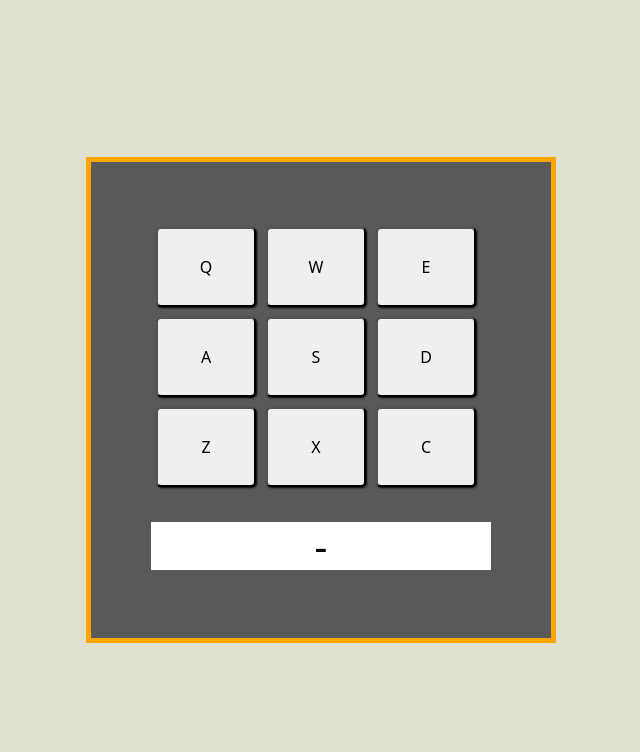
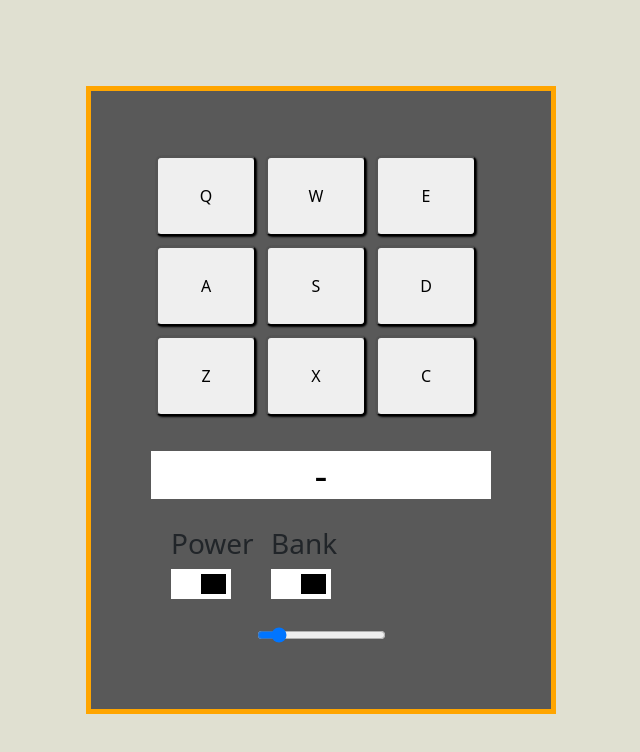
Before and after one commit to Im-Abhi/Drum-Machine, a React app: page / in a window 1280 px wide. Shown: the whole page, without its empty margins (319-959 px from the left). Built offline with nearby package versions, Linux system fonts and the light colour scheme.

Commit message:
Add controls

```diff
--- a/src/App.css
+++ b/src/App.css
@@ -27,6 +27,12 @@
     border-radius: 5px;
     box-shadow: 1px 1px 2px black;
   }
+  .controls{
+    width: 100px;
+    text-align:center;
+    padding: 20px;
+    display:inline-block;
+  }
   @media screen and (max-width:650px){
     #drum-machine{
       transform: scale(0.7);
@@ -37,3 +43,20 @@
     border: none ;
     box-shadow: none !IMPORTANT;
   }
+  .switch{
+    width: 60px;
+    height: 30px;
+    background-color:white;
+    padding:5px;
+  }
+  .slider{
+    width: 25px;
+    height: 20px;
+    background-color: black;
+    float: right;
+  }
+
+  .slidecontainer{
+    width: 100%;
+    text-align:center;
+  }
--- a/src/Components/App.js
+++ b/src/Components/App.js
@@ -1,5 +1,6 @@
 import React ,{ useState } from "react";
 import DrumPads from "./DrumPads";
+import Controls from "./Controls";
 
 const bankOne = [
   {
@@ -116,20 +117,58 @@ const bankTwo = [
 ];
 
 function App(){
+  const [power, setPower] = useState(true);
   const [ bank, setBank ] = useState(bankOne);
   const [ curString, setCurString ] = useState("-");
-  function changeStyle(target){
-    target.classList.add('activeStyle');
-    setTimeout(()=>{
-      target.classList.remove('activeStyle');
-    },200);
+  const [ volume,setVolume ] = useState(13);
+  function changeStyle(target) {
+    if (!power) return;
+    target.classList.add("activeStyle");
+    setTimeout(() => {
+      target.classList.remove("activeStyle");
+    }, 200);
   }
-  function playSound(key,id){
+  function changeBank(e) {
+    if (!power) return;
+    const float = e.target.style.float;
+    if (float === "left") {
+      e.target.style.float = "right";
+      setBank(bankOne);
+      setCurString("Heater Kit");
+    } else {
+      e.target.style.float = "left";
+      setBank(bankTwo);
+      setCurString("Smooth Piano Kit");
+    }
+  }
+  function changeControls(e) {
+    const float = e.target.style.float;
+    if (float === "left") {
+      e.target.style.float = "right";
+    } else {
+      e.target.style.float = "left";
+      setCurString("-");
+    }
+    setPower(!power);
+  }
+  function playSound(key, id) {
+    if (!power) {
+      setCurString("-");
+      return;
+    }
     const audio = document.getElementById(key);
     changeStyle(audio.parentElement);
     setCurString(id);
     audio.currentTime = 0;
+    audio.volume = volume/100;
     audio.play();
+  }
+  function controlslider(e){
+    setVolume(e.target.value);
+    setCurString(`Volume: ${e.target.value}`);
+    setTimeout(()=>{
+      setCurString('-');
+    },1000);
   }
   return (
     <div id="drum-machine">
@@ -138,6 +177,19 @@ function App(){
           return <DrumPads source={source} play={playSound} />;
         })}
         <h1 id="display">{curString}</h1>
+        <Controls name="Power" changeControls={changeControls} />
+        <Controls name="Bank" changeControls={changeBank} />
+        <div className="slidecontainer">
+          <input
+            type="range"
+            min="0"
+            max="100"
+            value={volume}
+            onChange={controlslider}
+            className="slide"
+            id="myRange"
+          />
+        </div>
       </div>
     </div>
   )
--- /dev/null
+++ b/src/Components/Controls.js
@@ -0,0 +1,14 @@
+import React from 'react';
+
+function Controls({ name, changeControls }){
+    return (
+        <div className="controls">
+        <h3>{name}</h3>
+        <label className="switch">
+            <span className="slider" onClick={changeControls}></span>
+        </label>
+        </div>
+    );
+}
+
+export default Controls;
```
